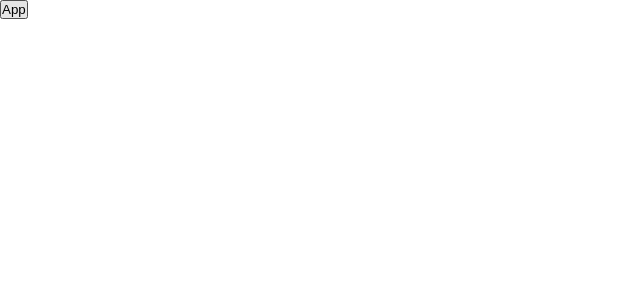
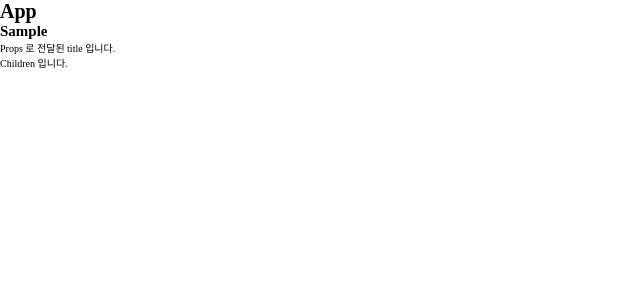
Before and after one commit to devyubi/til_react_cra_ts, a React (Create React App) app: page / in a window 1280 px wide. Shown: the top 300 px of the page, without its empty margins (0-640 px from the left). Built offline with nearby package versions, Linux system fonts and the light colour scheme.

Commit message:
[docs] 컴포넌트의 이해

```diff
--- a/package.json
+++ b/package.json
@@ -5,8 +5,6 @@
   "dependencies": {
     "@types/jest": "^27.5.2",
     "@types/node": "^16.18.126",
-    "@types/react": "^19.1.9",
-    "@types/react-dom": "^19.1.7",
     "react": "^18.2.0",
     "react-dom": "^18.2.0",
     "react-scripts": "5.0.1",
@@ -40,6 +38,8 @@
     ]
   },
   "devDependencies": {
+    "@types/react": "^18.3.23",
+    "@types/react-dom": "^18.3.7",
     "@typescript-eslint/eslint-plugin": "^5.62.0",
     "@typescript-eslint/parser": "^5.62.0",
     "eslint": "^8.56.0",
--- a/src/App.tsx
+++ b/src/App.tsx
@@ -1,7 +1,38 @@
-function App() {
-  const unused = 1;
+type DemoProps = {
+  name: string;
+  age: string;
+};
+const Demo = ({ name, age }: DemoProps): JSX.Element => {
+  return (
+    <div>
+      {name}이구요, {age}살입니다.
+    </div>
+  );
+};
 
-  return <button tabIndex={0}>App</button>;
-}
+type SampleProps = {
+  children?: React.ReactNode;
+  title: string;
+};
+
+const Sample = ({ children, title }: SampleProps): JSX.Element => {
+  return (
+    <div>
+      <h2>Sample</h2>
+      <div>{title}</div>
+      <div>{children}</div>
+    </div>
+  );
+};
+
+const App = (): JSX.Element => {
+  return (
+    <div>
+      <h1>App</h1>
+      <Sample title="Props 로 전달된 title 입니다."></Sample>
+      <p>Children 입니다.</p>
+    </div>
+  );
+};
 
 export default App;
```
Also changed, not shown: tsconfig.json (+4 -9 lines), .eslintrc.json, 2 other files (tests, documents, lock files or other folders).
